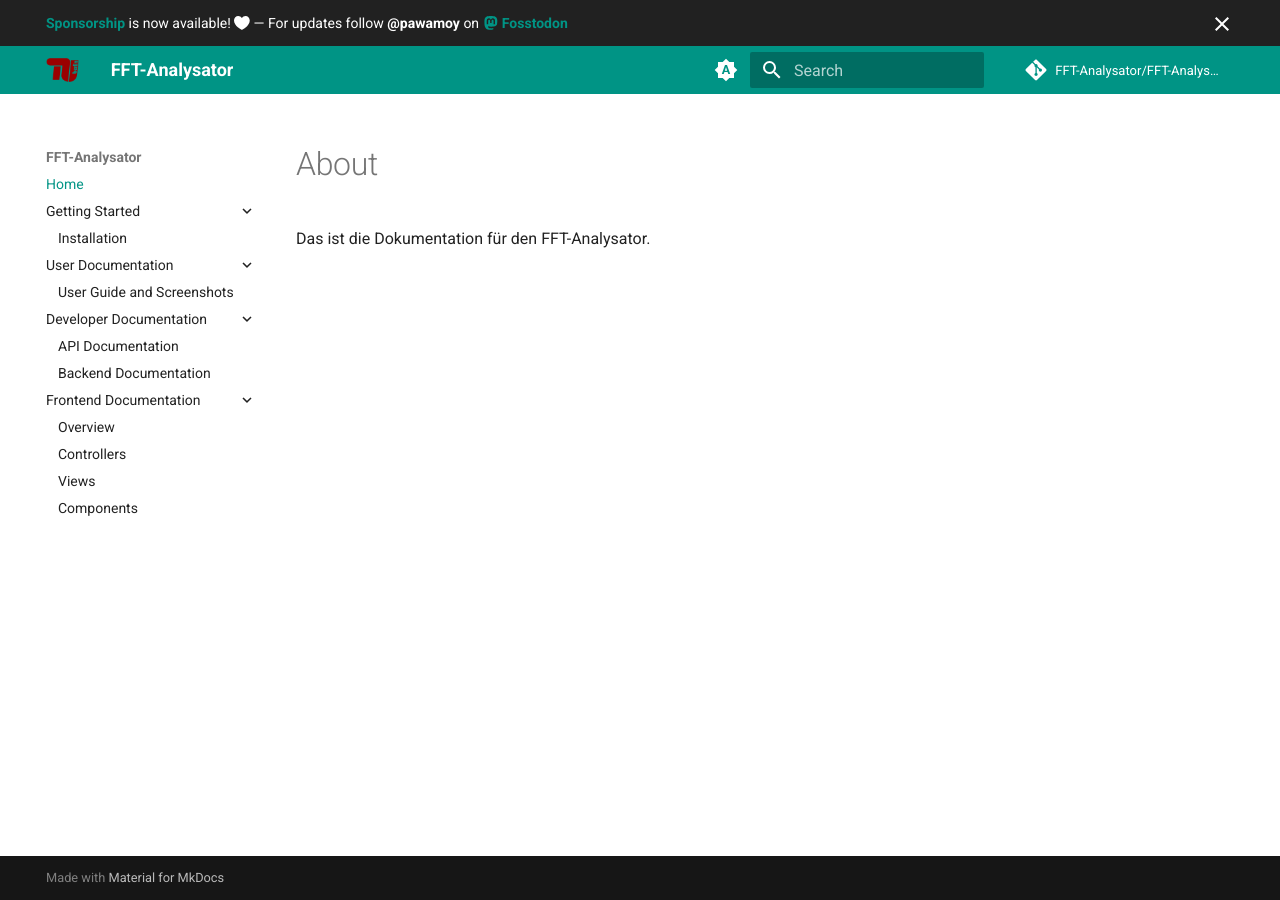
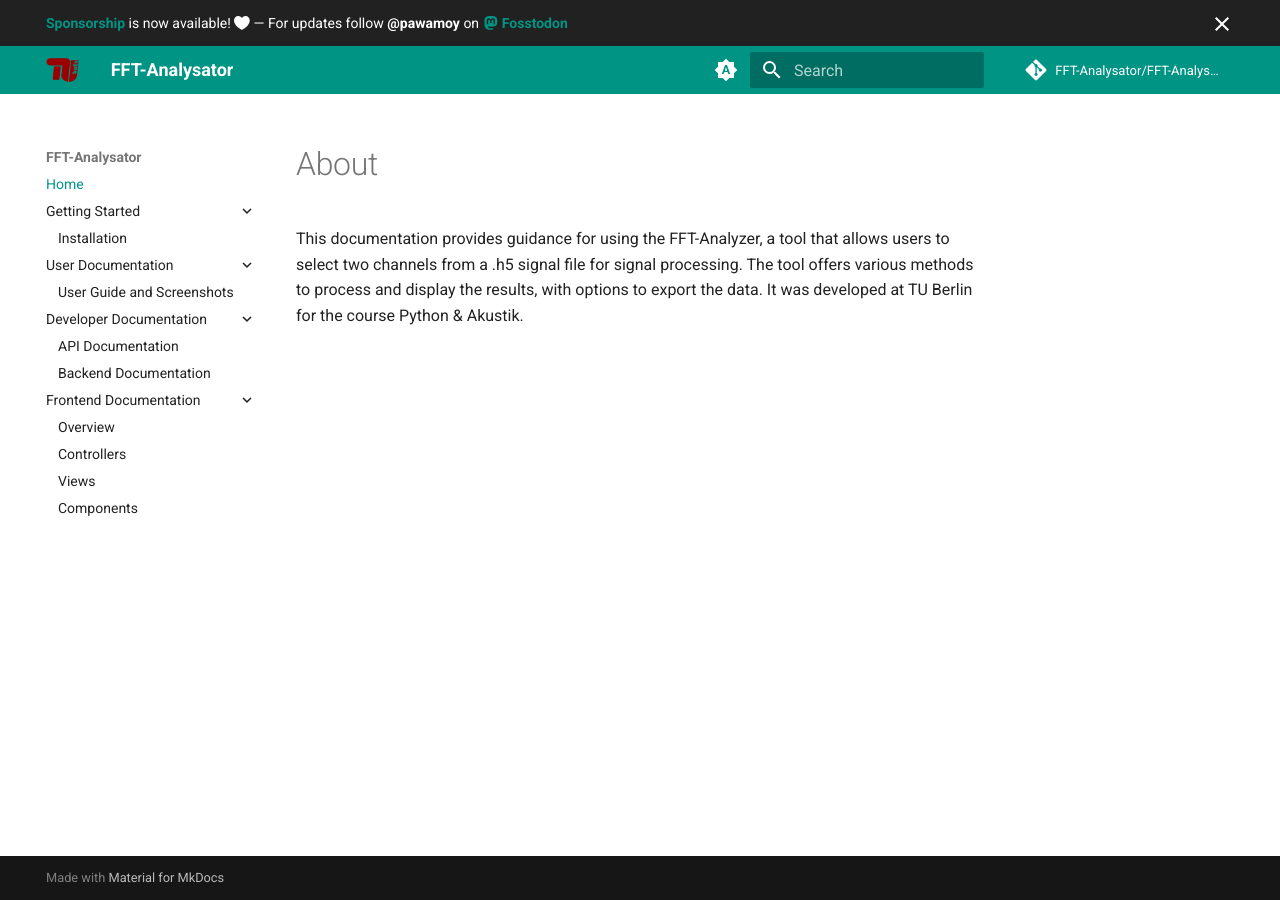
Before and after one commit to Kalleculated/FFT-Analysator, an MkDocs documentation site: the page built from docs/index.md, in a window 1280 px wide. Built offline with MkDocs 1.6.1 and Material for MkDocs 9.7.7, drawn with Linux system fonts in a browser that asks for light colours; comment, search, counter and statistics services are not loaded.

Commit message:
updated about section

```diff
--- a/docs/index.md
+++ b/docs/index.md
@@ -1,3 +1,3 @@
 # About
 
-Das ist die Dokumentation für den FFT-Analysator.
+This documentation provides guidance for using the FFT-Analyzer, a tool that allows users to select two channels from a .h5 signal file for signal processing. The tool offers various methods to process and display the results, with options to export the data. It was developed at TU Berlin for the course Python & Akustik.
```
